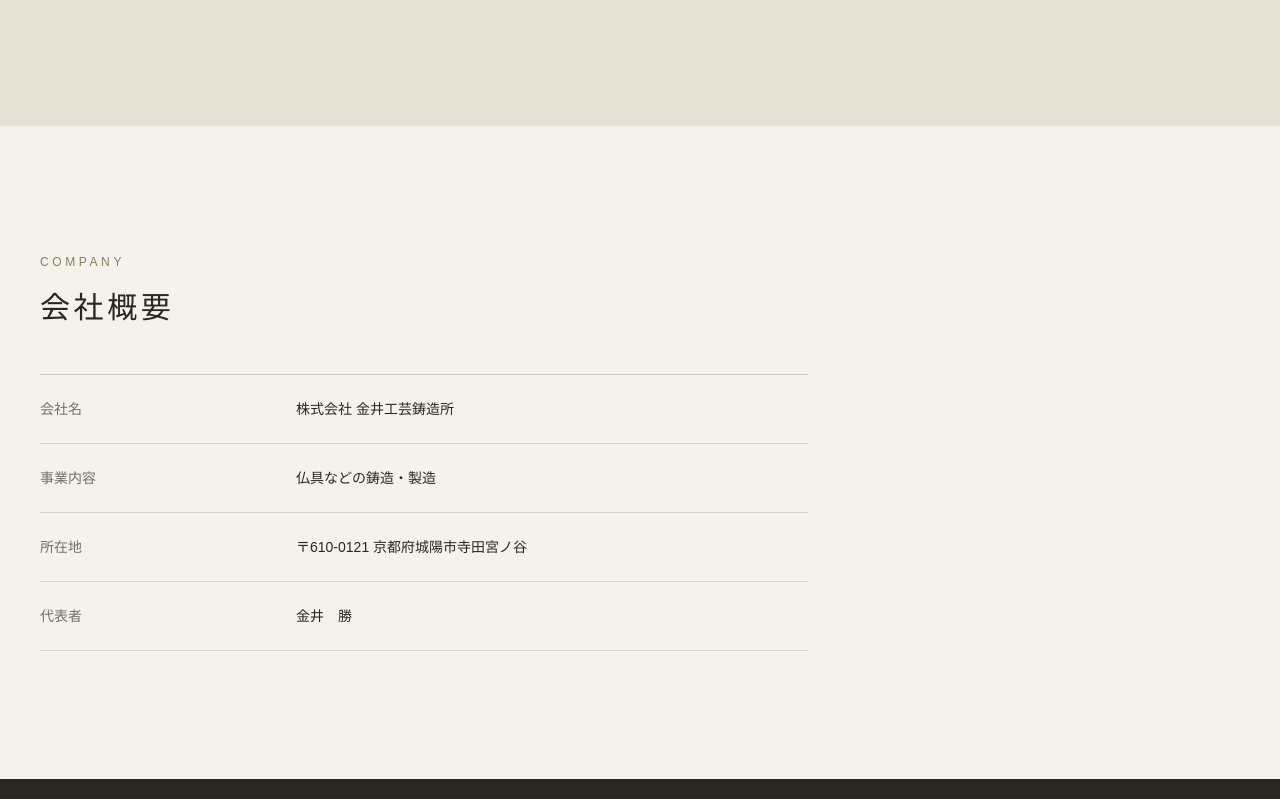
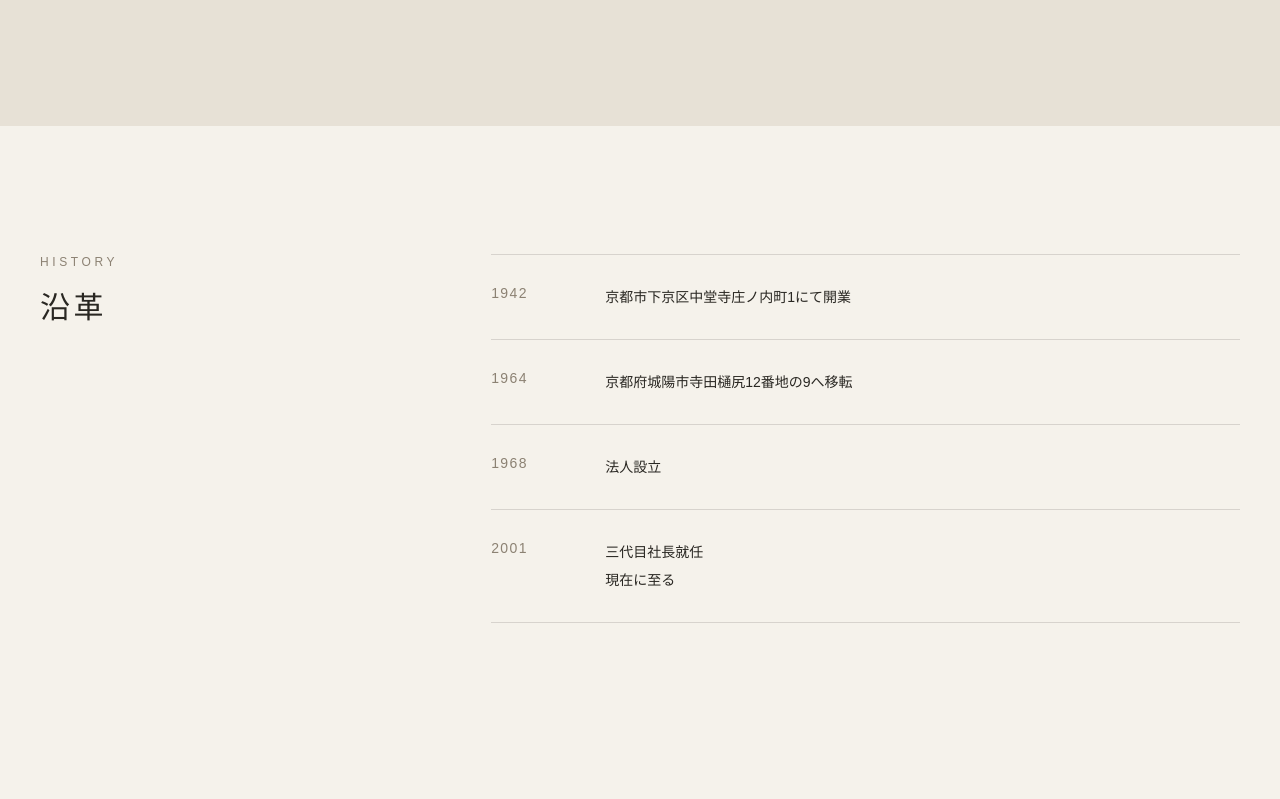
Before and after one commit to vbball0316-debug/kanai-kogei-cast, a Next.js app: page / in a window 1280 px wide. Shown: the part 2681-3480 px from the top of the page. Built offline with nearby package versions, Linux system fonts and the light colour scheme.

Commit message:
Add company history

```diff
--- a/app/page.tsx
+++ b/app/page.tsx
@@ -191,12 +191,70 @@ export default function Home() {
         </div>
       </section>
 
+      {/* History */}
+      <section className="bg-[#f5f2eb]">
+         <div className="mx-auto max-w-7xl px-6 py-24 lg:px-10 lg:py-32">
+         <div className="grid gap-12 lg:grid-cols-[0.7fr_1.3fr]">
+         <div>
+           <p className="text-xs tracking-[0.3em] text-[#8c8273]">
+           HISTORY
+           </p>
+
+         <h2 className="mt-5 text-3xl font-light tracking-[0.12em] text-[#292722]">
+          沿革
+         </h2>
+         </div>
+
+         <div className="border-t border-[#292722]/15">
+         <div className="grid grid-cols-[90px_1fr] gap-6 border-b border-[#292722]/15 py-7">
+           <p className="text-sm tracking-[0.1em] text-[#8c8273]">
+             1942
+           </p>
+           <p className="text-sm leading-7 text-[#292722]">
+            京都市下京区中堂寺庄ノ内町1にて開業
+           </p>
+         </div>
+
+         <div className="grid grid-cols-[90px_1fr] gap-6 border-b border-[#292722]/15 py-7">
+           <p className="text-sm tracking-[0.1em] text-[#8c8273]">
+             1964
+           </p>
+           <p className="text-sm leading-7 text-[#292722]">
+            京都府城陽市寺田樋尻12番地の9へ移転
+           </p>
+          </div>
+
+          <div className="grid grid-cols-[90px_1fr] gap-6 border-b border-[#292722]/15 py-7">
+            <p className="text-sm tracking-[0.1em] text-[#8c8273]">
+             1968
+            </p>
+            <p className="text-sm leading-7 text-[#292722]">
+            法人設立
+            </p>
+          </div>
+
+          <div className="grid grid-cols-[90px_1fr] gap-6 border-b border-[#292722]/15 py-7">
+            <p className="text-sm tracking-[0.1em] text-[#8c8273]">
+            2001
+            </p>
+            <p className="text-sm leading-7 text-[#292722]">
+             三代目社長就任
+             <br />
+             現在に至る
+            </p>
+          </div>
+        </div>
+     </div>
+   </div>
+</section>
+
       {/* Company */}
       <section id="company">
         <div className="mx-auto max-w-7xl px-6 py-24 lg:px-10 lg:py-32">
           <p className="text-xs tracking-[0.3em] text-[#8b7c62]">
             COMPANY
           </p>
+
 
           <h2 className="mt-5 text-3xl font-light tracking-[0.12em]">
             会社概要
```
